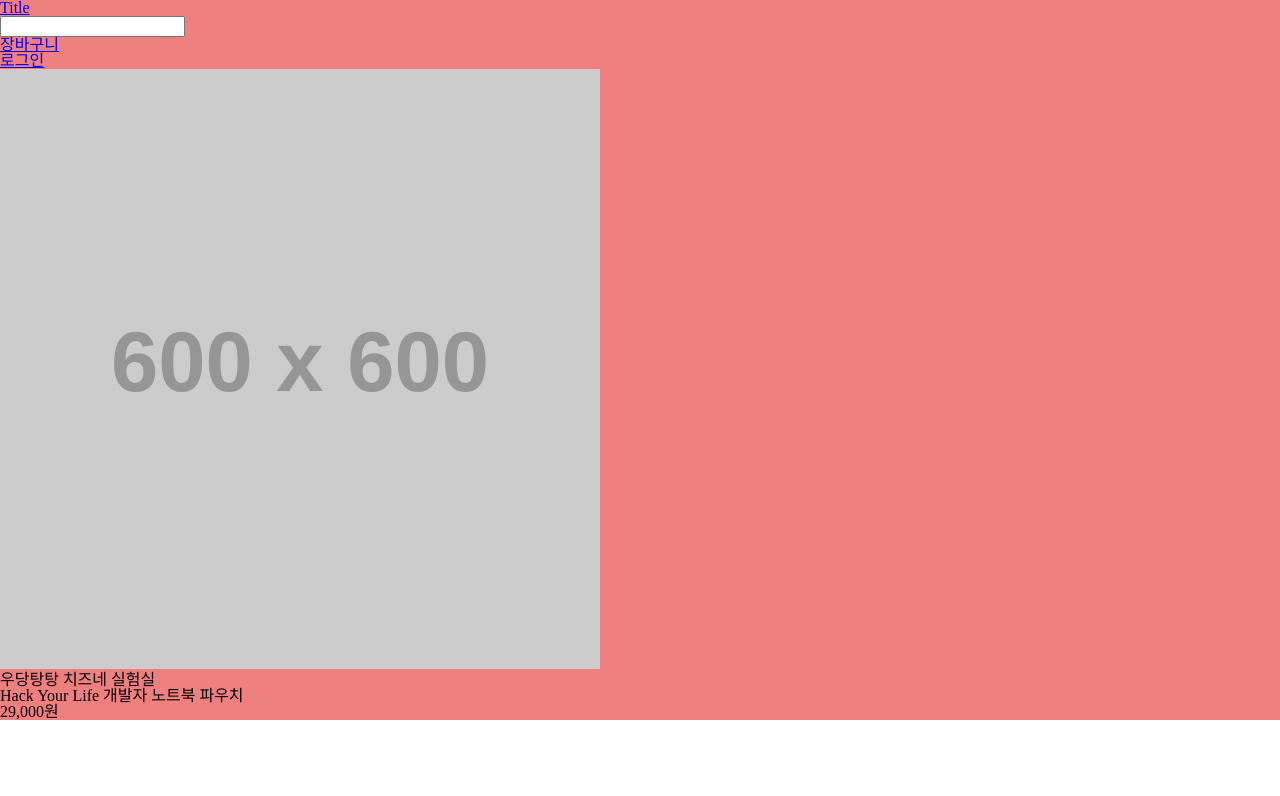
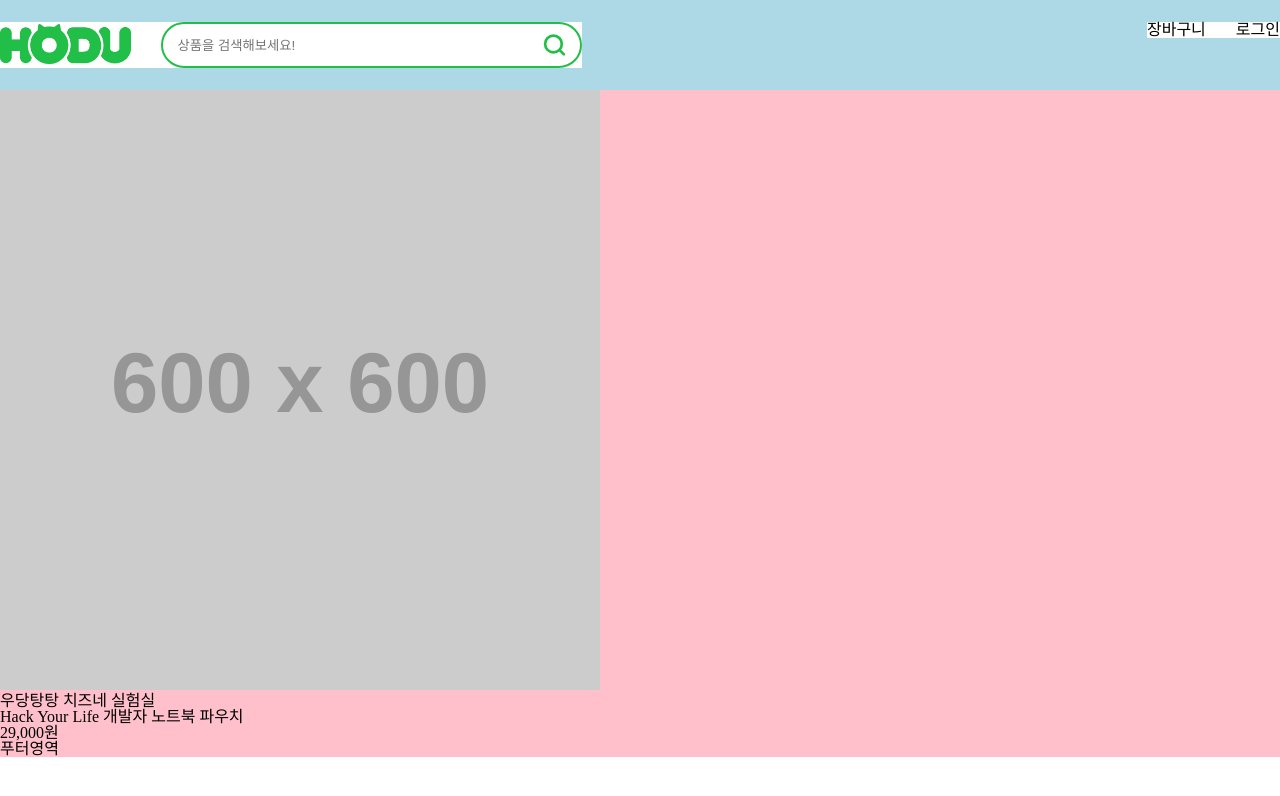
Before and after one commit to ryungom/Cheese-Market, a plain HTML site: page index.html in a window 1280 px wide. Drawn offline with Linux system fonts and the light colour scheme; placeholder pictures from the web are drawn by us.

Commit message:
Feature: 스타일시트 Sass 변경

```diff
--- a/css/reset.css
+++ b/css/reset.css
@@ -22,6 +22,10 @@ time, mark, audio, video {
 	font-size: 100%;
 	font: inherit;
 	vertical-align: baseline;
+}
+a {
+	text-decoration: none;
+	color: inherit
 }
 /* HTML5 display-role reset for older browsers */
 article, aside, details, figcaption, figure,
--- /dev/null
+++ b/css/style.scss
@@ -0,0 +1,73 @@
+*:focus {
+	border:none;
+}
+
+body {
+  display: flex;
+  flex-direction: column;
+}
+
+#header {
+  background:lightblue;
+  padding: 22px 0;
+  .gnb {
+    ul {
+        background: #fff;
+        display: flex;
+        gap: 30px;
+        align-items: center;
+        &:first-child {
+          float:left;
+          li {
+            float: left;
+            &:first-child a {
+              display: block;
+              img {
+                height: 40px;
+              }
+            }
+            &:last-child {
+              position: relative;
+              input {
+                padding-left: 15px;
+                width: 400px;
+                height: 40px;
+                border-radius: 30px;
+                border: 2px solid #21BF48;
+              }
+              button {
+                position: absolute;
+                top: 50%;
+                right: 15px;
+                width: 25px;
+                height: 25px;
+                background: center/contain no-repeat url(../asset/search.svg);
+                transform: translateY(-50%);
+                border: none;
+                cursor: pointer;
+              }
+            }
+          }
+        }
+        &:last-child {
+          float:right;
+          li {
+            float: left;
+          }
+        }
+      }
+
+  }
+}
+#main {
+  background:lightyellow;
+}
+#footer {
+  background:lightgreen;
+}
+
+.wrapper {
+  background: pink;
+  max-width: 1280px;
+  margin: 0px auto;
+}
--- a/index.html
+++ b/index.html
@@ -15,12 +15,16 @@
         <nav class="gnb">
           <ul>
             <li>
-              <a href="#none">Title</a>
+              <a href="#none">
+                <img src="./asset/Logo-hodu.png" alt="">
+              </a>
             </li>
             <li>
-              <input type="text">
+              <input type="text" placeholder="상품을 검색해보세요!">
+              <button type="button"></button>
             </li>
-            <li></li>
+          </ul>
+          <ul>
             <li>
               <a href="#none">장바구니</a>
             </li>
@@ -50,7 +54,7 @@
     <footer id="footer">
       <h1 class="ir">치즈마켓에 대한 회사정보, 이용약관등이 적혀있는 푸터영역입니다.</h1>
       <div class="wrapper">
-
+        푸터영역
       </div>
     </footer>
 </body>
```
Also changed, not shown: asset/search.svg (added), css/style.css, 1 other file.
